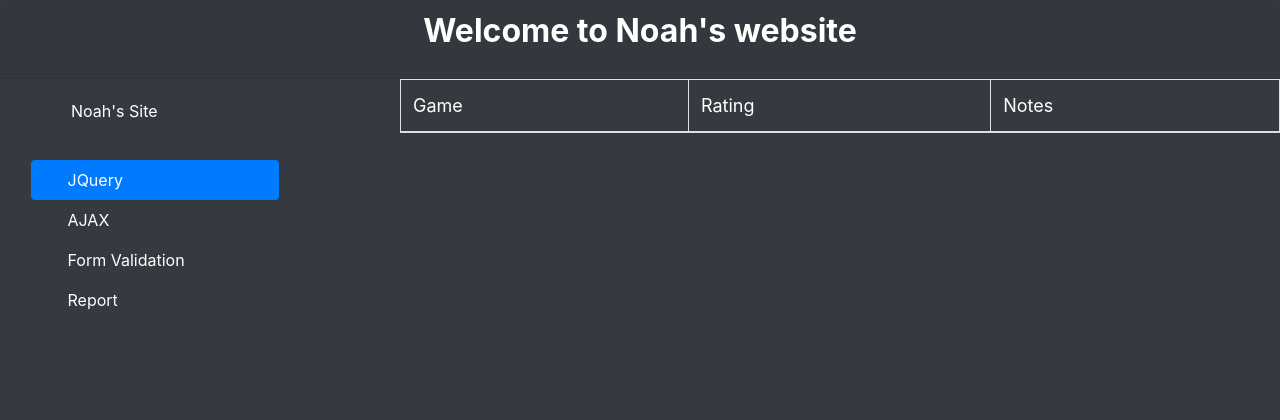
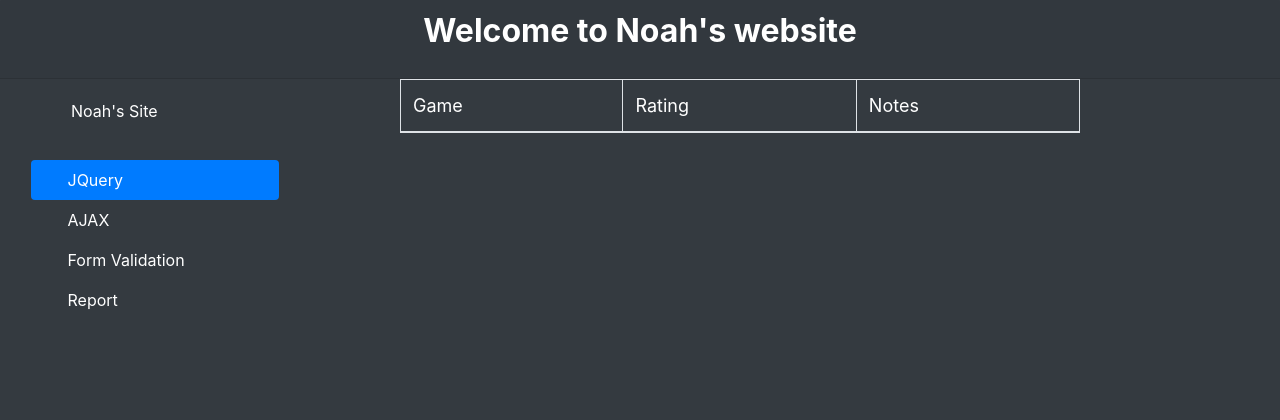
Before and after one commit to Badwolf202/Mywebsite, a PHP site: page / in a window 1280 px wide. Shown: the top 420 px of the page. Run offline with PHP 8.4, Linux system fonts and the light colour scheme; data that the repository does not hold is empty; some libraries are stand-ins or nearby versions.

Commit message:
Really again :(

```diff
--- a/index.php
+++ b/index.php
@@ -64,7 +64,7 @@
 
 
     </div>
-    <article class="container-sm" style="padding-left: 400px">
+    <article class="container-sm" style="padding-left: 400px; padding-right: 200px">
         <?php
         $mysqli = new mysqli("localhost", "noahb", "letmein", "testDB");
         $data = mysqli_query($mysqli, "SELECT * FROM `gameRev`;");
```
